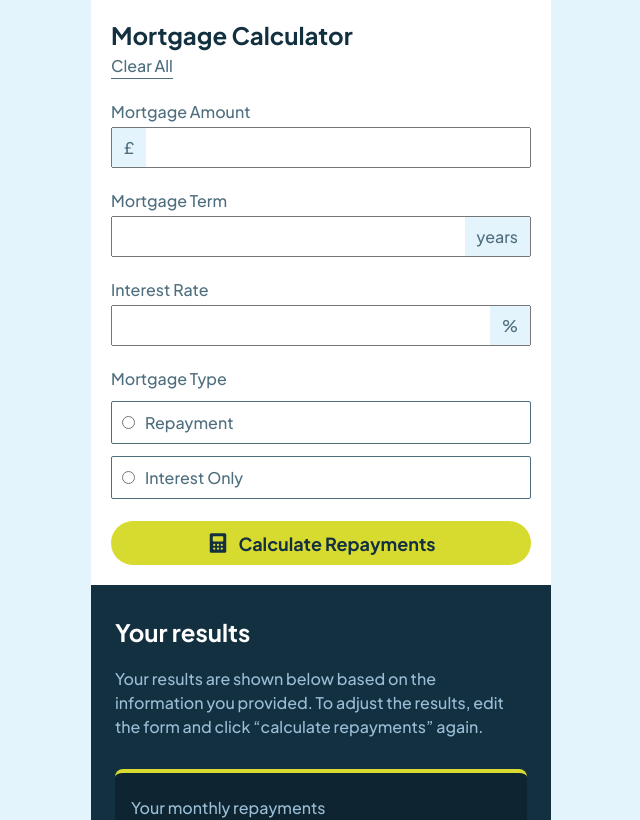
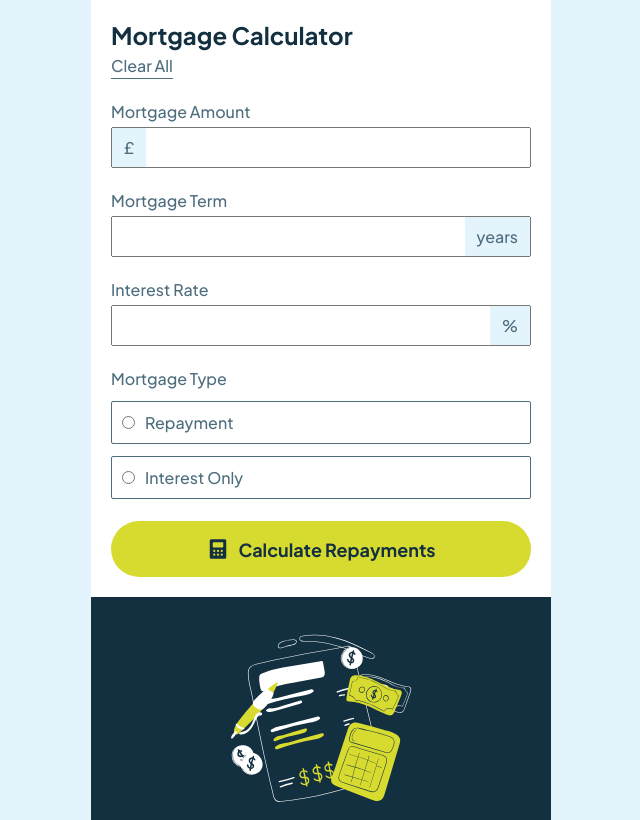
Before and after one commit to anetakasprzak/fm-mortgage-repayment-calculator, a React (Vite) app: page / in a window 1280 px wide. Shown: the top 820 px of the page, without its empty margins (319-959 px from the left). Built offline with nearby package versions, Linux system fonts and the light colour scheme.

Commit message:
add form fields

```diff
--- a/src/App.styled.ts
+++ b/src/App.styled.ts
@@ -206,7 +206,7 @@ export const CalculateBtn = styled.button`
   background-color: #d8db2f;
   width: 100%;
   border-radius: 99rem;
-  padding: 1rem 0;
+  padding: 1.6rem 0;
 `;
 
 export const CalculateBtnText = styled.p`
--- a/src/App.tsx
+++ b/src/App.tsx
@@ -46,19 +46,46 @@ import {
   TermNumber,
 } from "./App.styled";
 
+import { useForm } from "react-hook-form";
+
 function App() {
   return (
     <Wrapper>
       <FormComponent />
-      {/* <EmptyResultsComponent /> */}
-      <CalculatedResults />
+      <EmptyResultsComponent />
+      {/* <CalculatedResults /> */}
     </Wrapper>
   );
 }
 
+interface FormValues {
+  amount: string;
+  term: string;
+  rate: string;
+  type: string;
+}
+
 function FormComponent() {
+  const {
+    register,
+    handleSubmit,
+    formState: { errors },
+  } = useForm<FormValues>({
+    defaultValues: {
+      amount: "",
+      term: "",
+      rate: "",
+      type: "",
+    },
+    mode: "onChange",
+  });
+
+  const onSubmit = (data: FormValues) => {
+    console.log(data);
+  };
+
   return (
-    <Form>
+    <Form onSubmit={handleSubmit(onSubmit)}>
       <HeaderBox>
         <Header>Mortgage Calculator</Header>
         <ClearBtn>Clear All</ClearBtn>
@@ -67,7 +94,10 @@ function FormComponent() {
       <AmountLabelInputBox>
         <AmountLabel>Mortgage Amount</AmountLabel>
         <InputBoxAmount>
-          <InputAmount />
+          <InputAmount
+            type="text"
+            {...register("amount", { required: true })}
+          />
           <AmountSpan>£</AmountSpan>
         </InputBoxAmount>
       </AmountLabelInputBox>
@@ -75,7 +105,7 @@ function FormComponent() {
       <TermLabelInputBox>
         <TermLabel>Mortgage Term</TermLabel>
         <InputBoxTerm>
-          <InputTerm />
+          <InputTerm type="text" {...register("term", { required: true })} />
           <TermSpan>years</TermSpan>
         </InputBoxTerm>
       </TermLabelInputBox>
@@ -83,7 +113,7 @@ function FormComponent() {
       <RateLabelInputBox>
         <RateLabel>Interest Rate</RateLabel>
         <InputBoxRate>
-          <InputRate />
+          <InputRate type="text" {...register("rate", { required: true })} />
           <RateSpan>%</RateSpan>
         </InputBoxRate>
       </RateLabelInputBox>
```
